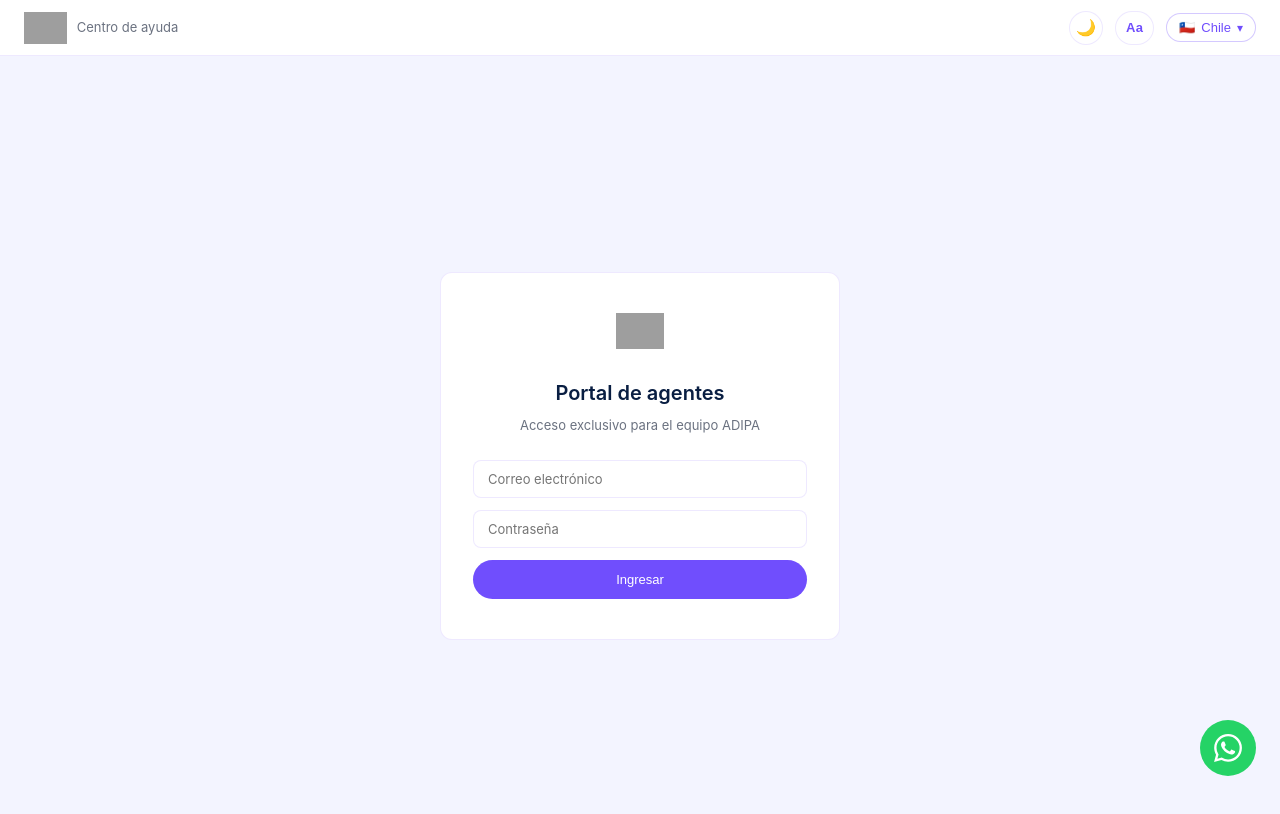
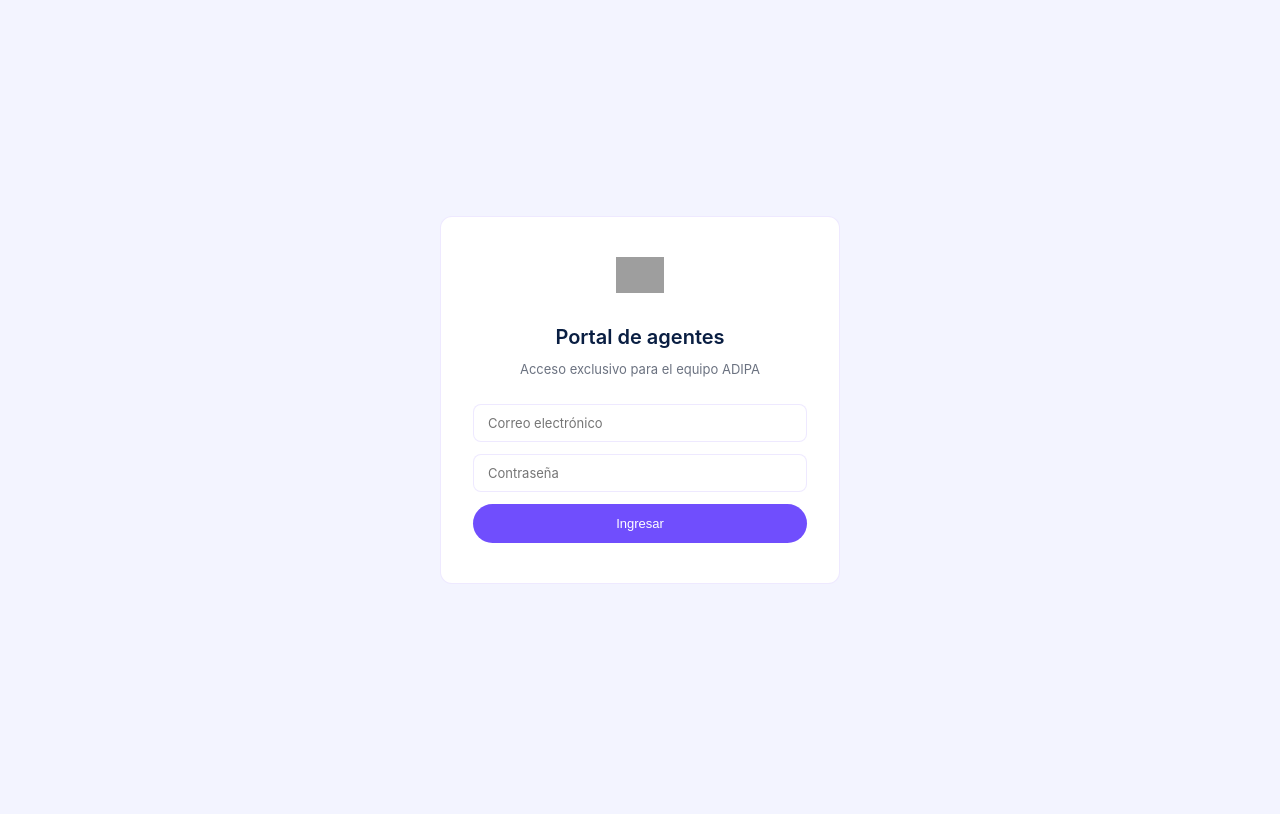
Before and after one commit to OperacionesAdipa/Centro-de-ayuda, a Next.js app: page /acceso in a window 1280 px wide. Shown: the top 814 px of the page. Built offline with nearby package versions, Linux system fonts and the light colour scheme; grey boxes are pictures that could not be loaded.

Commit message:
Update layout.tsx

```diff
--- a/src/app/layout.tsx
+++ b/src/app/layout.tsx
@@ -1,7 +1,6 @@
 import type { Metadata } from 'next'
 import './globals.css'
-import { Navbar } from '@/components/Navbar'
-import { WhatsAppButton } from '@/components/WhatsAppButton'
+import { ConditionalNav } from '@/components/ConditionalNav'
 
 export const metadata: Metadata = {
   title: 'Centro de Ayuda ADIPA',
@@ -12,9 +11,8 @@ export default function RootLayout({ children }: { children: React.ReactNode })
   return (
     <html lang="es">
       <body>
-        <Navbar />
+        <ConditionalNav />
         {children}
-        <WhatsAppButton />
       </body>
     </html>
   )
```
